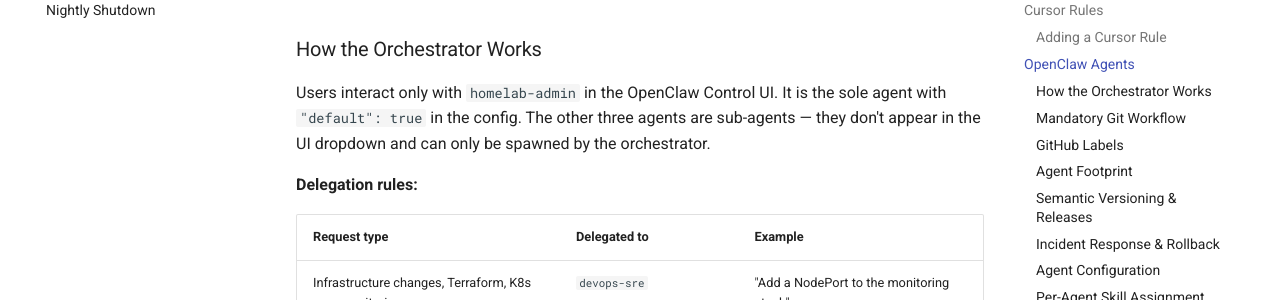
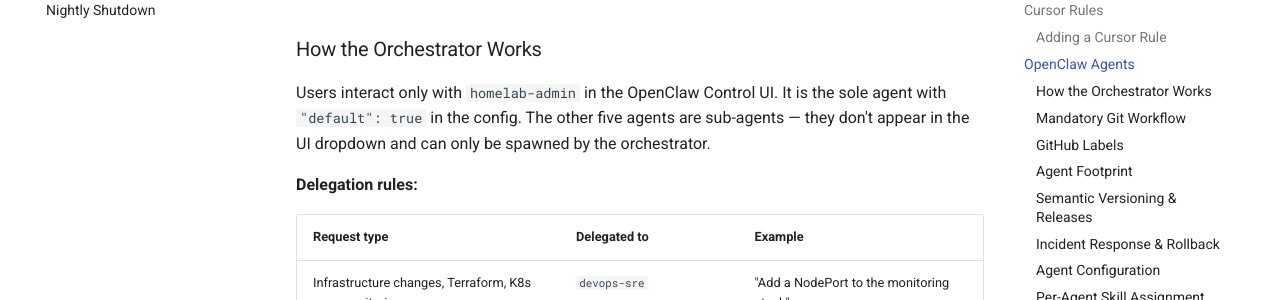
Before and after one commit to haingth77/homelab, an MkDocs documentation site: the page built from docs/operations/ai-agents.md, in a window 1280 px wide and 900 px high, scrolled down 3595 px. Shown: the part 152-452 px from the top of the window. Built offline with MkDocs 1.6.1 and Material for MkDocs 9.7.7, drawn with Linux system fonts in a browser that asks for light colours; comment, search, counter and statistics services are not loaded.

Commit message:
fix: address PR review — stale sub-agent counts and incorrect CLI flag
- OpenClaw README: add cursor-agent to Discord sub-agent list
- ai-agents.md: fix sub-agent count from "three" to "five"
- SKILL.md: fix `agent --resume` to `agent resume` (--resume takes
  a chat-id, not a prompt)

Co-authored-by: Cursor <cursoragent@cursor.com>

```diff
--- a/docs/operations/ai-agents.md
+++ b/docs/operations/ai-agents.md
@@ -112,7 +112,7 @@ When the primary fails or hits rate limits, OpenClaw falls through to Gemini. Au
 
 ### How the Orchestrator Works
 
-Users interact only with `homelab-admin` in the OpenClaw Control UI. It is the sole agent with `"default": true` in the config. The other three agents are sub-agents — they don't appear in the UI dropdown and can only be spawned by the orchestrator.
+Users interact only with `homelab-admin` in the OpenClaw Control UI. It is the sole agent with `"default": true` in the config. The other five agents are sub-agents — they don't appear in the UI dropdown and can only be spawned by the orchestrator.
 
 **Delegation rules:**
 
```
Also changed, not shown: k8s/apps/openclaw/README.md (+1 -1 lines), skills/cursor-agent/SKILL.md (+2 -2 lines).
